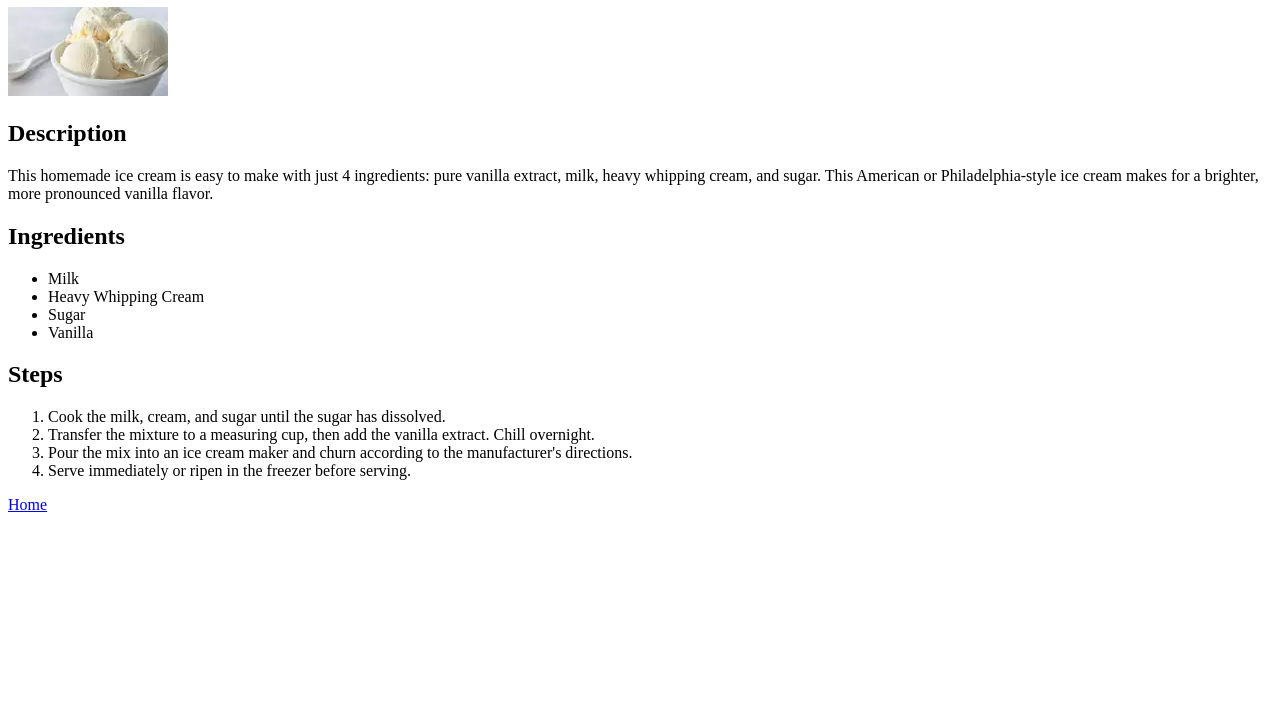
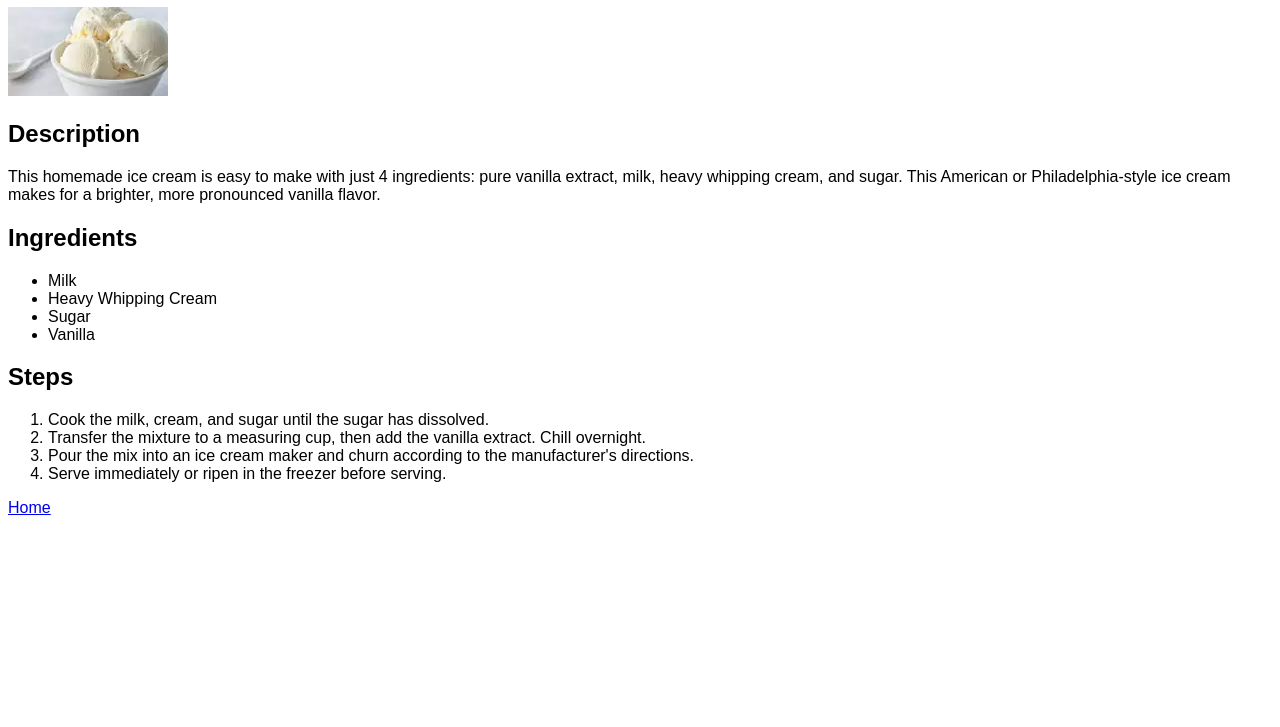
Before and after one commit to jaydenoseme/odin-recipes, a plain HTML site: page recipes/icecream.html in a window 1280 px wide. Shown: the part 73-800 px from the top of the page. Drawn offline with Linux system fonts and the light colour scheme.

Commit message:
Changed font in all directories

```diff
--- a/recipes/icecream.html
+++ b/recipes/icecream.html
@@ -4,6 +4,7 @@
     <meta charset="UTF-8">
     <meta name="viewport" content="width=device-width, initial-scale=1.0">
     <title>Ice Cream</title>
+    <link href="../styles/styles.css" rel="stylesheet">
 </head>
 <body>
     <h1>Ice Cream</h1>
```
Also changed, not shown: index.html (+1 -0 lines), recipes/lasagna.html (+1 -0 lines), recipes/lemonade.html (+1 -0 lines).
